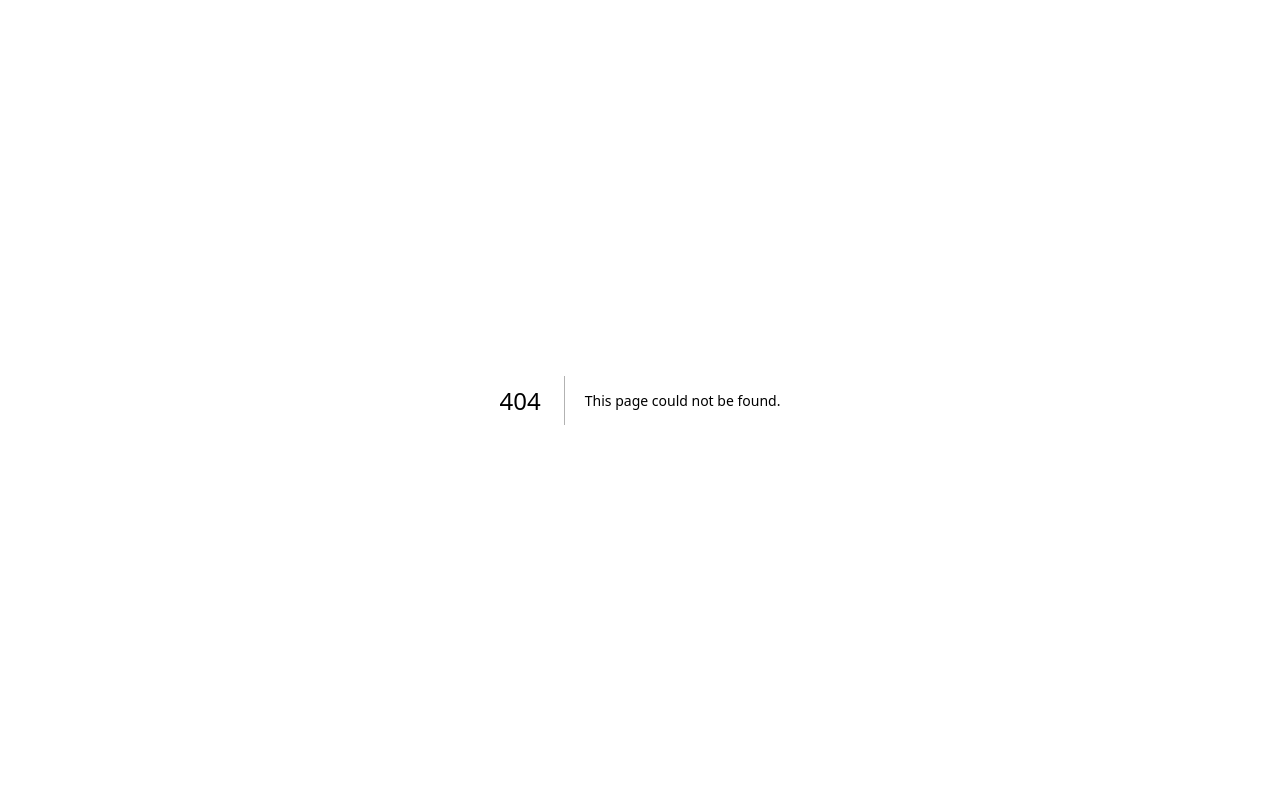
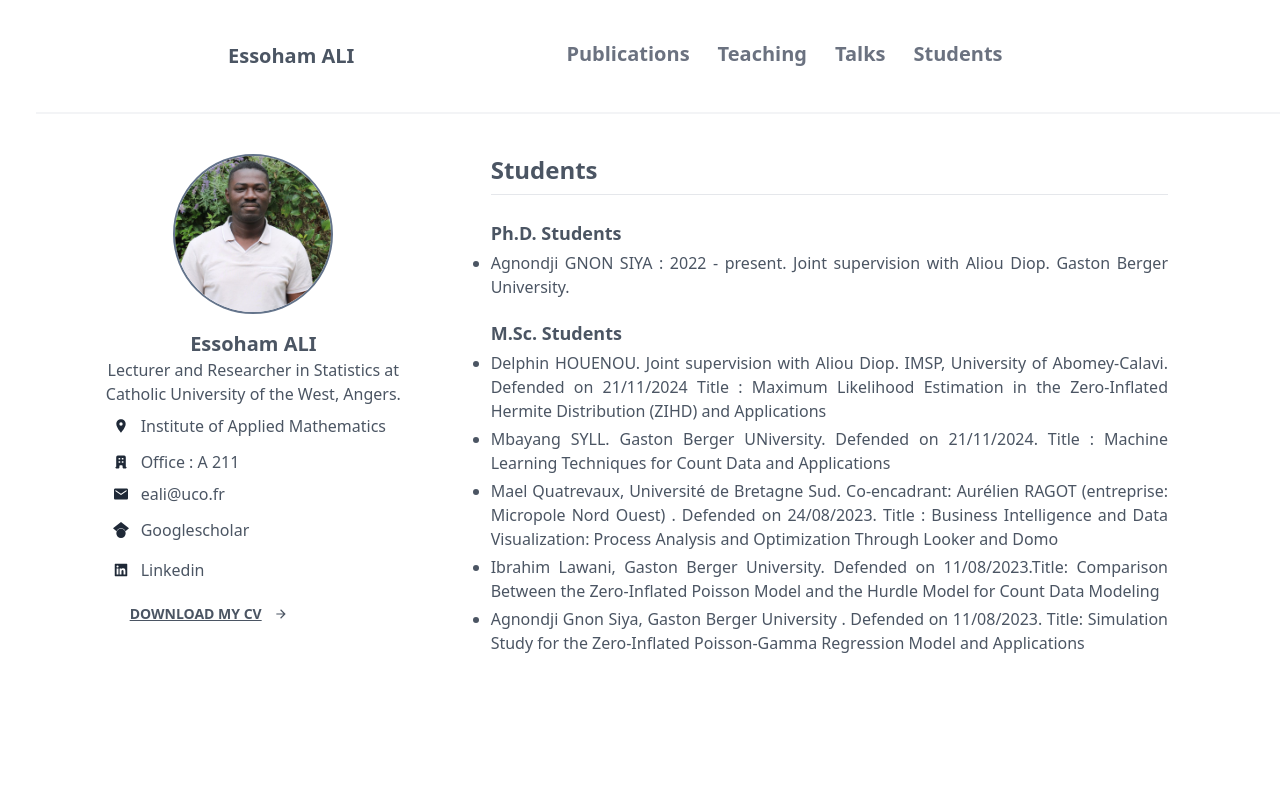
Before and after one commit to Gnilane95/essoham_portfolio, a Next.js app: page /students in a window 1280 px wide. Before the commit this address had no page. Shown: the top 800 px of the page. Built offline with nearby package versions, Linux system fonts and the light colour scheme; what tw-elements would draw is missing.

Commit message:
Students page ok

```diff
--- a/components/FullscreenNavbar.jsx
+++ b/components/FullscreenNavbar.jsx
@@ -46,6 +46,12 @@ function MobileNav({ open, setOpen }) {
     >
       <div className="flex flex-col justify-center sm:space-y-7 md:space-y-16 items-center mt-20 mb-10">
         <Link
+          href="/publications"
+          className="hover:text-amber-600 text-black sm:text-xl md:text-4xl font-semibold"
+        >
+          Publications
+        </Link>
+        <Link
           href="/research"
           className="hover:text-amber-600 text-black sm:text-xl md:text-4xl font-semibold"
         >
@@ -63,6 +69,12 @@ function MobileNav({ open, setOpen }) {
         >
           Talks
         </Link>
+        <Link
+          href="/students"
+          className="hover:text-amber-600 text-black sm:text-xl md:text-4xl font-semibold"
+        >
+          Students
+        </Link>
         {/* <div className="btn bg-amber-700 ml-10 w-24 font-light cursor-pointer" onClick={changeLocale}>
           {currentLang === "en" ? "Francais" : "English"}
         </div> */}
--- a/components/header/Navbar.jsx
+++ b/components/header/Navbar.jsx
@@ -3,7 +3,6 @@ import FullscreenNavbar from "../FullscreenNavbar";
 import { useRouter } from "next/router";
 import React, { useState, useEffect } from "react";
 import { useTranslation } from "../../hooks/translation.hook";
-import { cvlink } from "../../data/siteData";
 
 export default function Navbar() {
   const [currentLang, setCurrentLang] = useState("");
@@ -27,9 +26,7 @@ export default function Navbar() {
           <Link
             href="/"
             className="font-bold sm:text-xl md:text-xl lg:text-xl sm:mt-10 lg:mt-0">
-            {/* <span className="text-amber-700"> */}
             <span className="text-gray-600 border-b-4 border-transparent hover:border-gray-600"> Essoham ALI</span>
-            {/* </span> */}
           </Link>
           <FullscreenNavbar />
           {/* Nav Items */}
@@ -43,17 +40,9 @@ export default function Navbar() {
             <Link href="/talks" className="border-b-4 border-transparent hover:border-gray-500 transition-all duration-300">
               {t.menu.talks}
             </Link>
-            {/* <Link
-              href={cvlink}
-              target="_blank"
-              rel="noreferrer"
-              className="btn rounded-full px-4 bg-amber-700h hover:bg-slate-50 hover:text-slate-900"
-              >
-              Donwload CV
-            </Link> */}
-            {/* <div className="btn bg-amber-700 ml-10 w-24 font-light cursor-pointer" onClick={changeLocale}>
-              {currentLang === "en" ? "Francais" : "English"}
-            </div> */}
+            <Link href="/students" className="border-b-4 border-transparent hover:border-gray-500 transition-all duration-300">
+              {t.menu.students} Students
+            </Link>
           </div>
         </nav>
         <hr class="border-gray-100 border-t-2"></hr>
--- /dev/null
+++ b/components/shared/MScStudent.jsx
@@ -0,0 +1,22 @@
+import React from "react";
+import { mScStudents } from "../../data/siteData";
+
+export default function MScStudent() {
+  return (
+    <div className="text-gray-600">
+      <div className="flex items-center space-x-1 text-lg font-semibold mt-5">
+        <h2 className="">
+        M.Sc. Students
+        </h2>
+      </div>
+      <ul className="pt-1 space-y-1 list-disc">
+        {mScStudents.map((MScStudent) => {
+          const {id, description} = MScStudent;
+          return (
+            <li key={id}>{description}</li>
+          );
+        })}
+      </ul>
+    </div>
+  );
+};
--- /dev/null
+++ b/components/shared/PhDStudent.jsx
@@ -0,0 +1,22 @@
+import React from "react";
+import { phdStudents } from "../../data/siteData";
+
+export default function PhDStudent() {
+  return (
+    <div className="text-gray-600">
+      <div className="flex items-center space-x-1 text-lg font-semibold">
+        <h2 className="">
+        Ph.D. Students
+        </h2>
+      </div>
+      <ul className="pt-1 space-y-1 list-disc">
+        {phdStudents.map((PhDStudent) => {
+          const {id, description} = PhDStudent;
+          return (
+            <li key={id}>{description}</li>
+          );
+        })}
+      </ul>
+    </div>
+  );
+};
--- a/data/hearderNavLinks.js
+++ b/data/hearderNavLinks.js
@@ -1,8 +1,10 @@
 const headerNavLinks = [
   { href: "/", title: "Home" },
   { href: "/research", title: "Research" },
+  { href: "/publications", title: "Publications" },
   { href: "/teaching", title: "Teaching" },
   { href: "/talks", title: "Talks" },
+  { href: "/students", title: "Students" },
 ];
 
 export default headerNavLinks;
--- a/data/shared-cong.js
+++ b/data/shared-cong.js
@@ -2,6 +2,12 @@ const baseUrl = "https://www.aliessoham-maths.fr";
 let sitelinks = [
   {
     url: baseUrl,
+    lastModified: new Date(),
+    changeFrequency: "weekly",
+    priority: 1,
+  },
+  {
+    url: `${baseUrl}/publications`,
     lastModified: new Date(),
     changeFrequency: "weekly",
     priority: 1,
@@ -25,7 +31,7 @@ let sitelinks = [
     priority: 1,
   },
   {
-    url: `${baseUrl}/cv_EA.pdf`,
+    url: `${baseUrl}/students`,
     lastModified: new Date(),
     changeFrequency: "weekly",
     priority: 0.5,
--- a/data/siteData.js
+++ b/data/siteData.js
@@ -284,6 +284,35 @@ const teachings = [
     ],
   },
 ];
+const phdStudents =[
+    {
+      id: 1,
+      description : "Agnondji GNON SIYA : 2022 - present. Joint supervision with Aliou Diop. Gaston Berger University.",
+
+    }
+  ];
+const mScStudents =[
+    {
+      id: 1,
+      description : "Delphin HOUENOU. Joint supervision with Aliou Diop. IMSP, University of Abomey-Calavi. Defended on  21/11/2024 Title : Maximum Likelihood Estimation in the Zero-Inflated Hermite Distribution (ZIHD) and Applications",
+    },
+    {
+      id: 2,
+      description : "Mbayang SYLL. Gaston Berger UNiversity. Defended on 21/11/2024. Title : Machine Learning Techniques for Count Data and Applications",
+    },
+    {
+      id: 3,
+      description : "Mael Quatrevaux, Université de Bretagne Sud. Co-encadrant: Aurélien RAGOT (entreprise: Micropole Nord Ouest) . Defended  on 24/08/2023. Title : Business Intelligence and Data Visualization: Process Analysis and Optimization Through Looker and Domo",
+    },
+    {
+      id: 4,
+      description : "Ibrahim Lawani,  Gaston Berger University. Defended  on 11/08/2023.Title: Comparison Between the Zero-Inflated Poisson Model and the Hurdle Model for Count Data Modeling",
+    },
+    {
+      id: 5,
+      description : "Agnondji Gnon Siya, Gaston Berger University  . Defended  on 11/08/2023. Title: Simulation Study for the Zero-Inflated Poisson-Gamma Regression Model and Applications",
+    },
+  ];
 
 const conferences = {
   title: "International Conferences",
@@ -502,6 +531,8 @@ module.exports = {
   curentResearch,
   topicOfSearch,
   submitJounalPaPer,
+  phdStudents,
+  mScStudents,
 
   curentPositionTextOne,
   curentPositionTextTwo,
--- a/locales/fr.js
+++ b/locales/fr.js
@@ -5,6 +5,7 @@ const fr = {
     publications: "Publications",
     teaching: "Enseignements",
     talks: "Conférences",
+    students: "Etudiants",
   },
 };
 export default fr;
--- /dev/null
+++ b/pages/students.js
@@ -0,0 +1,44 @@
+import React from "react";
+import Layout from "../components/layout/Layout";
+import Navbar from "../components/header/Navbar";
+import Hero from "../components/header/Hero";
+import { NextSeo } from "next-seo";
+import SiteHeader from "../components/shared/SiteHeader";
+import PhDStudent from "../components/shared/PhDStudent";
+import MScStudent from "../components/shared/MScStudent";
+
+export default function students() {
+  return (
+    <Layout>
+      <NextSeo
+        title="Essoham ALI | Students"
+        titleTemplate="Essoham ALI"
+        defaultTitle="Essoham ALI"
+        description="Welcome to my portfolio, I'm Essoham ALI, Ph.D. in Applied Mathematics. In this page, you will see my teaching."
+        canonical="https://www.aliessoham-maths.fr/students"
+        openGraph={{
+          url: "https://www.aliessoham-maths.fr/students",
+          title: "Essoham ALI | Students",
+          description:
+            "Welcome to my portfolio, I'm Essoham ALI, Ph.D. in Applied Mathematics. In this page, you will see my students.",
+          site_name: "Essoham ALI",
+        }}
+      />
+      <Navbar />
+      <div className="flex space-x-6">
+        <div className="w-1/3 pl-4">
+          <Hero />
+        </div>
+        <div className="flex-1 mt-10 pr-28 pl-10">
+          <div className="xl:px-56l lg:px-2lm sm:px-7j md:px-16j text-justify ">
+            <SiteHeader title={"Students"} />
+            <div className="">
+              <PhDStudent />
+              <MScStudent />
+            </div>
+          </div>
+        </div>
+      </div>
+    </Layout>
+  );
+}
```
